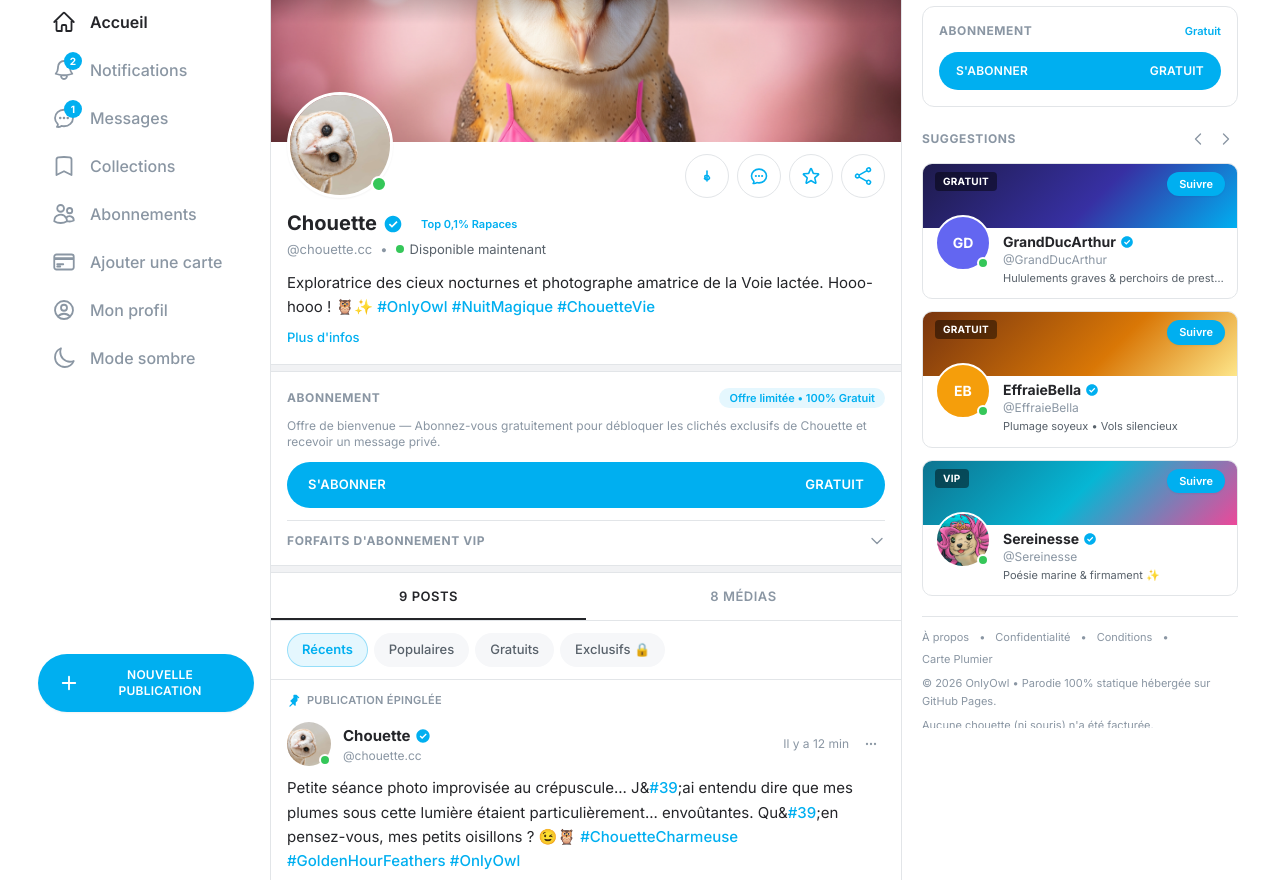
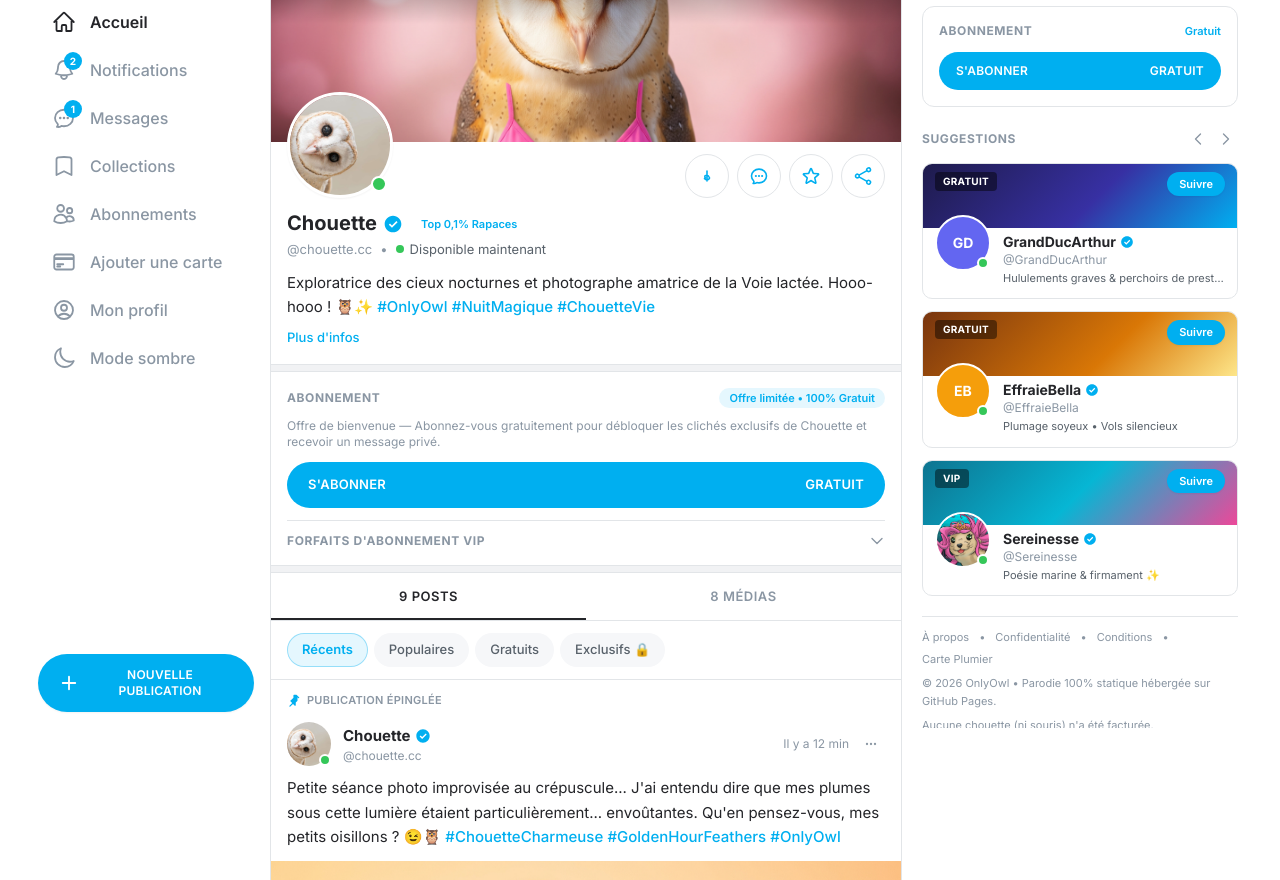
Before and after one commit to chouette-cc/OnlyOwl, a plain HTML site: page index.html in a window 1280 px wide. Shown: the part 72-952 px from the top of the page. Drawn offline with nearby package versions, Linux system fonts and the light colour scheme.

Commit message:
refactor: support unicode hashtags with robust parsing in formatPostText and fix typo in banner caption

```diff
--- a/app.js
+++ b/app.js
@@ -452,10 +452,23 @@
   }
 
   function formatPostText(text) {
-    const escaped = escapeHtml(text);
-    return escaped.replace(/#([A-Za-zÀ-ÖØ-öø-ÿ0-9_]+)/g, (_, tag) => {
-      return `<button type="button" class="of-hashtag" data-hashtag="${tag}">#${tag}</button>`;
-    });
+    const regex = /(^|[\s(«])#([\p{L}\p{N}_]+)/gu;
+    let result = "";
+    let lastIndex = 0;
+    let match;
+
+    while ((match = regex.exec(text)) !== null) {
+      const prefix = match[1];
+      const tag = match[2];
+      const hashStart = match.index + prefix.length;
+
+      result += escapeHtml(text.slice(lastIndex, hashStart));
+      result += `<button type="button" class="of-hashtag" data-hashtag="${escapeHtml(tag)}">#${escapeHtml(tag)}</button>`;
+      lastIndex = regex.lastIndex;
+    }
+
+    result += escapeHtml(text.slice(lastIndex));
+    return result;
   }
 
   function getVisitorInitials() {
--- a/index.html
+++ b/index.html
@@ -253,7 +253,7 @@
               class="w-full h-full object-cover object-[50%_36%] cursor-pointer hover:scale-[1.01] transition-transform duration-300"
               data-action="open-lightbox-single"
               data-src="assets/banner.jpeg"
-              data-caption="Bannière officielle de Chouette — Edition Été 🦩🦉"
+              data-caption="Bannière officielle de Chouette — Édition Été 🦩🦉"
               onerror="this.onerror=null;this.src='https://placehold.co/1200x400/1E293B/FFFFFF?text=Banniere+OnlyOwl';"
             />
 
```
